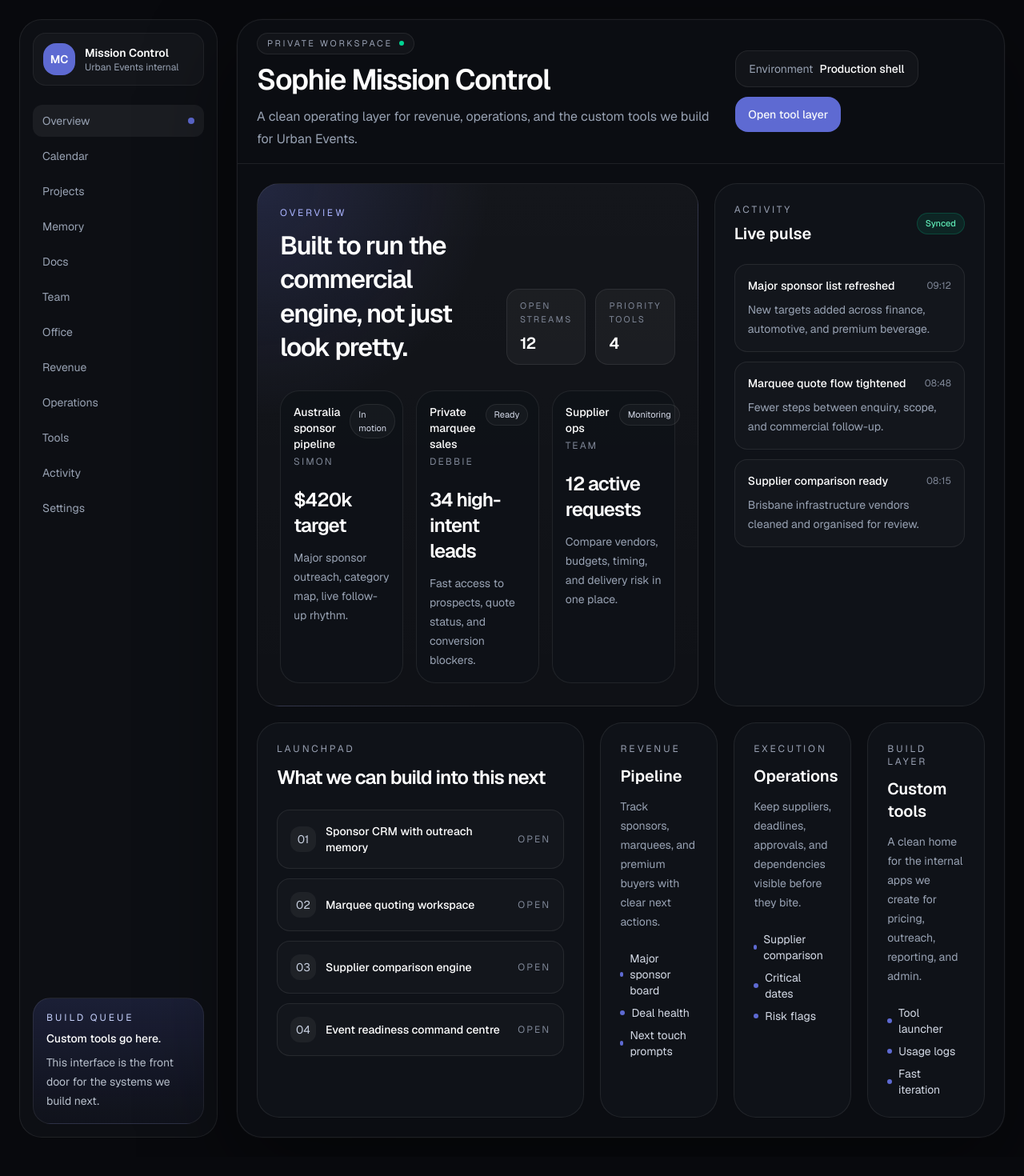
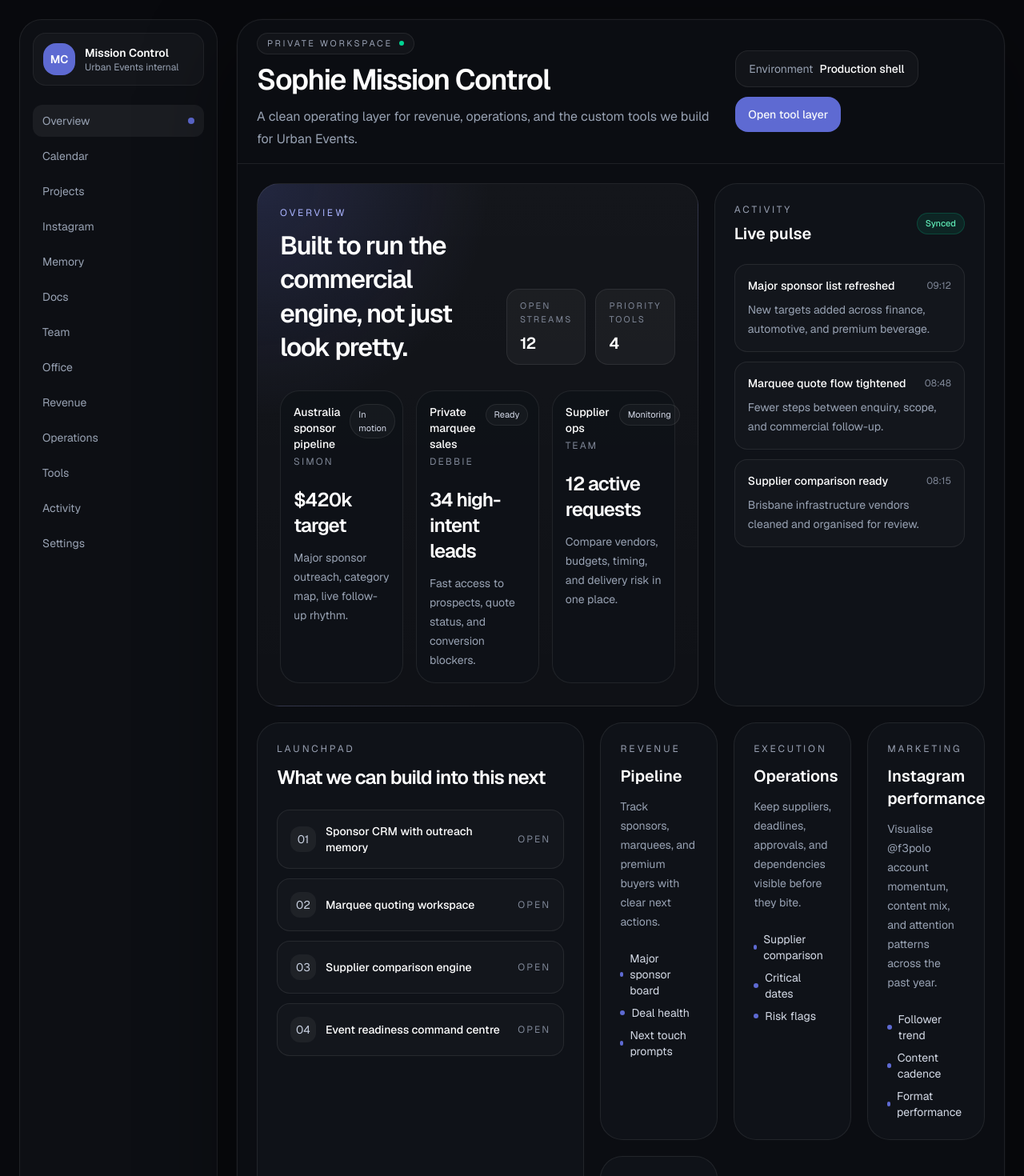
Before and after one commit to sophief3polo/workspace, a Next.js app in the folder mission-control/: page / in a window 1280 px wide. Shown: the top 1470 px of the page at 80% size. Before the commit the page ends 1446 px from the top, so only its background shows below. Built offline with nearby package versions, Linux system fonts and the light colour scheme.

Commit message:
Add Instagram performance screen to mission control

```diff
--- a/mission-control/src/app/page.tsx
+++ b/mission-control/src/app/page.tsx
@@ -41,6 +41,13 @@ const toolCards = [
     description: "Keep suppliers, deadlines, approvals, and dependencies visible before they bite.",
     bullets: ["Supplier comparison", "Critical dates", "Risk flags"],
     href: "/office?slice=operations",
+  },
+  {
+    title: "Instagram performance",
+    eyebrow: "Marketing",
+    description: "Visualise @f3polo account momentum, content mix, and attention patterns across the past year.",
+    bullets: ["Follower trend", "Content cadence", "Format performance"],
+    href: "/instagram",
   },
   {
     title: "Custom tools",
@@ -92,6 +99,7 @@ const navItems = [
   { label: "Overview", href: "/", active: true },
   { label: "Calendar", href: "/calendar", active: false },
   { label: "Projects", href: "/projects", active: false },
+  { label: "Instagram", href: "/instagram", active: false },
   { label: "Memory", href: "/memory", active: false },
   { label: "Docs", href: "/docs", active: false },
   { label: "Team", href: "/team", active: false },
```
